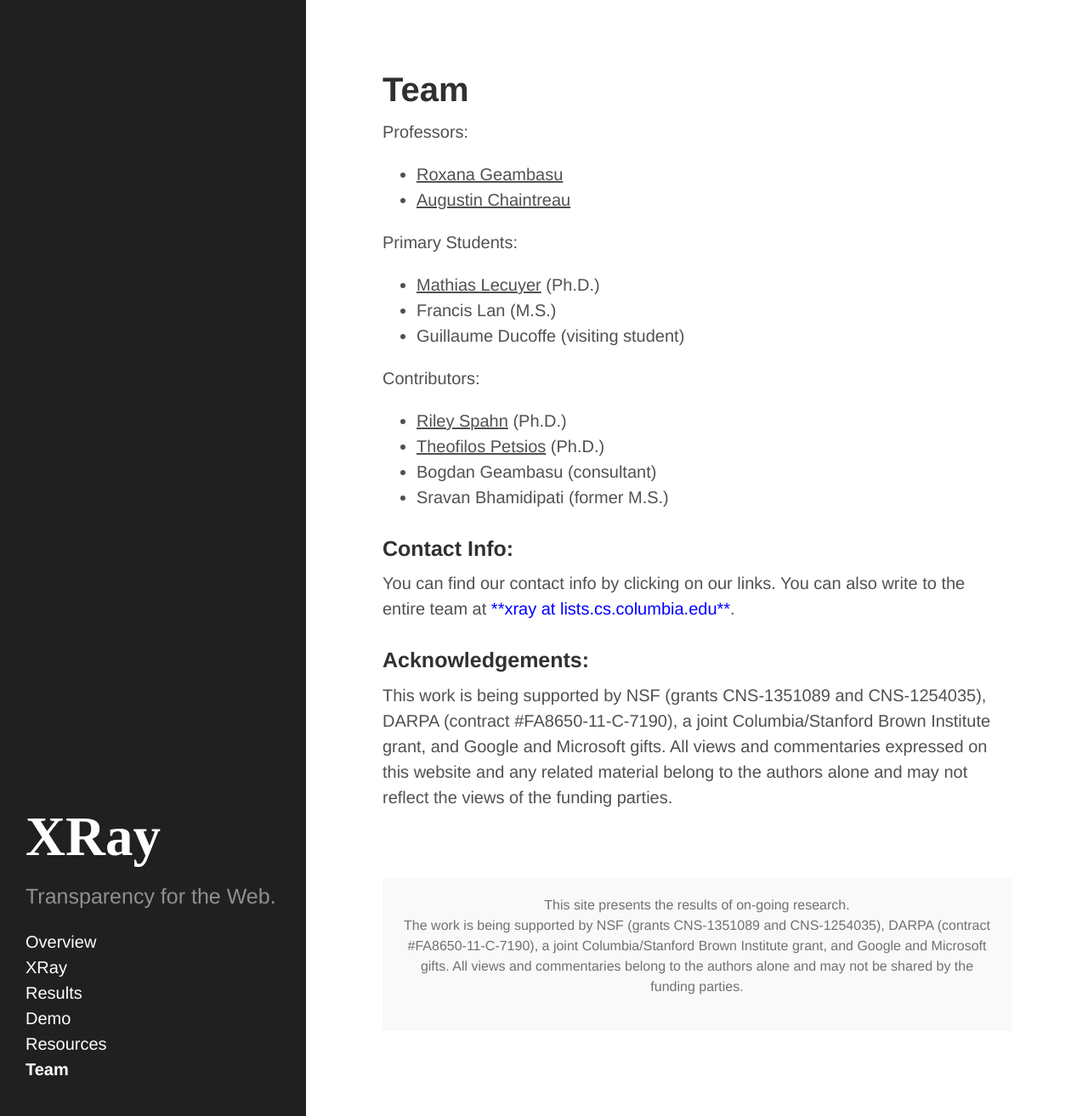
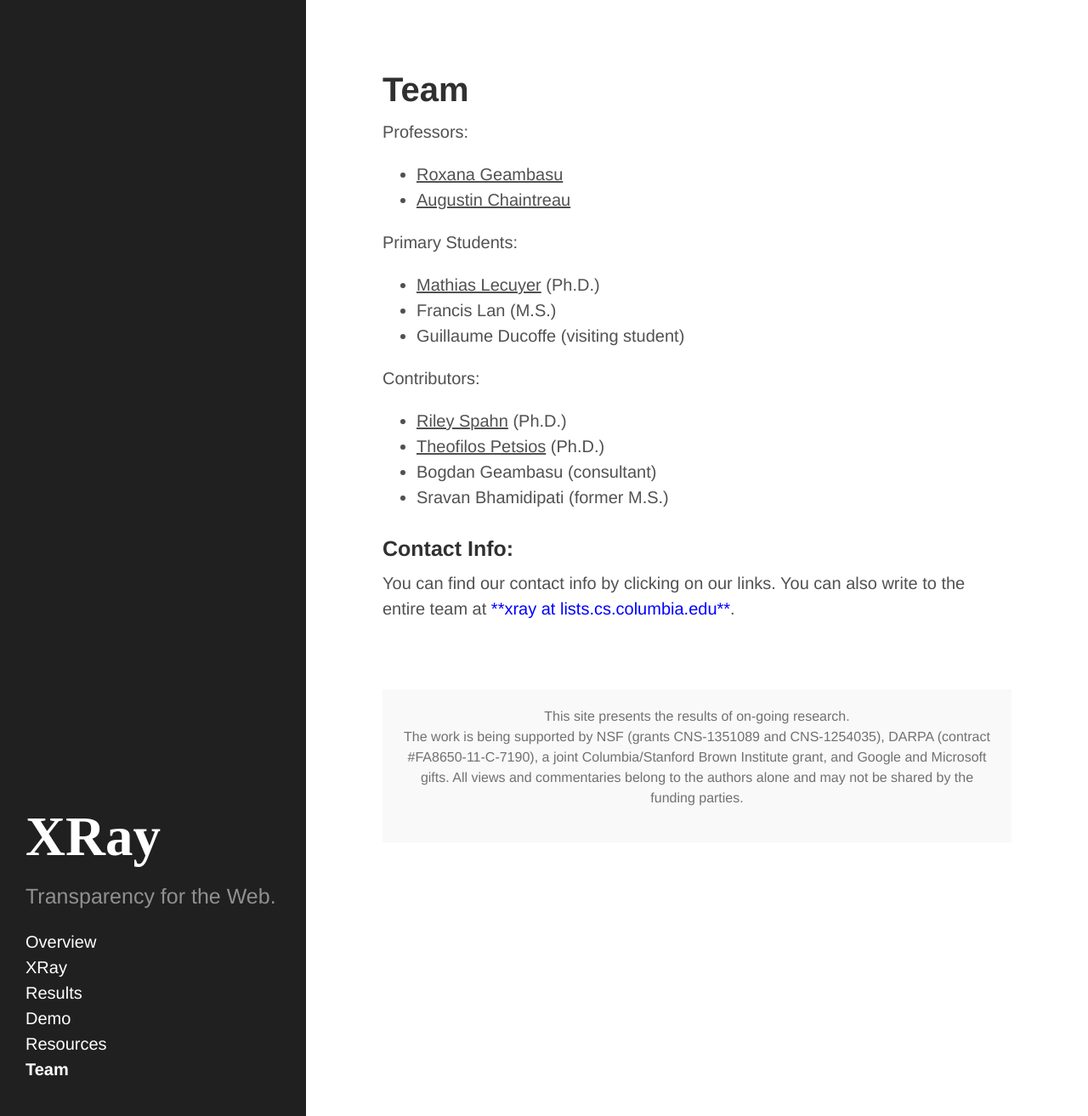
Before and after one commit to columbia/xray, a Jekyll site: the page built from team.md, in a window 1280 px wide and 1313 px high. Shown: the whole window at 85% size. Built offline with Jekyll 4.4.1, drawn with Linux system fonts in a browser that asks for light colours; Markdown is read by kramdown in place of the engine named in the settings.

```diff
--- a/team.md
+++ b/team.md
@@ -27,11 +27,3 @@ Contributors:
 
 You can find our contact info by clicking on our links.  You can also
 write to the entire team at <font color="blue">**xray at lists.cs.columbia.edu**</font>.
-
-### Acknowledgements:
-
-This work is being supported by NSF (grants CNS-1351089 and CNS-1254035),
-DARPA (contract #FA8650-11-C-7190), a joint Columbia/Stanford Brown Institute
-grant, and Google and Microsoft gifts.  All views and commentaries expressed
-on this website and any related material belong to the authors alone
-and may not reflect the views of the funding parties.
```
